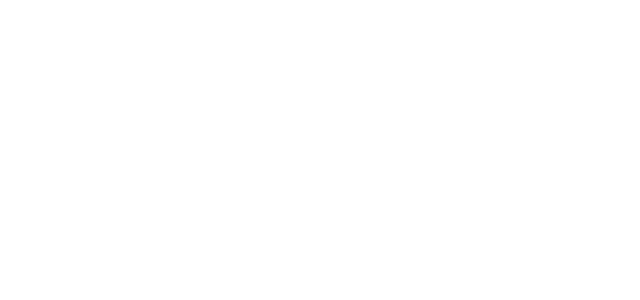
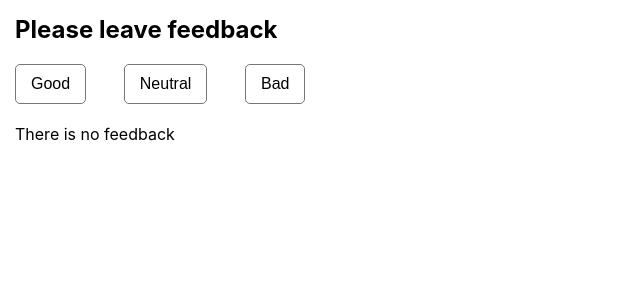
Before and after one commit to bohdan-ryzhko/goit-react-hw-04-feedback, a React (Create React App) app: page / in a window 1280 px wide. Shown: the top 300 px of the page, without its empty margins (0-640 px from the left). Built offline with nearby package versions, Linux system fonts and the light colour scheme.

Commit message:
add options feedback buttons

```diff
--- a/src/components/App.jsx
+++ b/src/components/App.jsx
@@ -1,7 +1,9 @@
+import { FeedbackPage } from "./FeedbackPage/FeedbackPage";
+
 export const App = () => {
   return (
     <div className="App">
-
+      <FeedbackPage />
     </div>
   );
 };
--- /dev/null
+++ b/src/components/FeedbackOptions/FeedbackOptions.jsx
@@ -0,0 +1,19 @@
+import PropTypes from 'prop-types';
+import { FeedbackButtonList, FeedbackItem, FeedbackButton } from "./FeedbackOptions.styled";
+
+export const FeedbackOptions = ({ options, onLeaveFeedback }) => {
+	return (
+		<FeedbackButtonList>
+			{options.map(option => (
+				<FeedbackItem key={option}>
+					<FeedbackButton onClick={onLeaveFeedback(option)}>{option}</FeedbackButton>
+				</FeedbackItem>
+			))}
+		</FeedbackButtonList>
+	)
+}
+
+FeedbackOptions.propTypes = {
+	options: PropTypes.arrayOf(PropTypes.string.isRequired),
+	onLeaveFeedback: PropTypes.func.isRequired,
+}
--- /dev/null
+++ b/src/components/FeedbackOptions/FeedbackOptions.styled.js
@@ -0,0 +1,27 @@
+import styled from '@emotion/styled';
+
+export const FeedbackButtonList = styled.ul`
+	max-width: 300px;
+	display: flex;
+	justify-content: space-between;
+`;
+
+export const FeedbackItem = styled.li`
+	flex-basis: calc(100% / 3 - 30px);
+`;
+
+export const FeedbackButton = styled.button`
+	background-color: transparent;
+	border: 1px solid #777;
+	border-radius: 5px;
+	padding: 10px 15px;
+	transition: all 300ms ease;
+	font-size: 16px;
+	font-weight: 500;
+	text-transform: capitalize;
+
+	&:hover {
+		background-color: #999;
+		color: #fff;
+	}
+`;
--- a/src/components/FeedbackPage/FeedbackPage.jsx
+++ b/src/components/FeedbackPage/FeedbackPage.jsx
@@ -0,0 +1,66 @@
+import { useState } from "react";
+import { Container, FeedbackPageInner, FeedbackTitle } from "./FeedbackPage.styled";
+import PropTypes from "prop-types";
+import { StatiscticsList } from "components/StatisticsList/StatisticsList";
+import { Notification } from "components/Notification/Notification";
+import { FeedbackOptions } from "components/FeedbackOptions/FeedbackOptions";
+
+export const FeedbackPage = () => {
+
+	const [good, setGood] = useState(0);
+	const [neutral, setNeutral] = useState(0);
+	const [bad, setBad] = useState(0);
+
+	const total = good + neutral + bad;
+	const positivePercentage = Math.round(good * 100 / total);
+	const options = ["good", "neutral", "bad"];
+
+	const onLeaveFeedback = option => () => {
+		switch (option) {
+			case "good":
+				setGood(prev => prev + 1);
+				break;
+			case "neutral":
+				setNeutral(prev => prev + 1);
+				break;
+			case "bad":
+				setBad(prev => prev + 1);
+				break;
+		}
+	}
+
+	return (
+		<Container>
+			<FeedbackPageInner>
+				<FeedbackTitle>Please leave feedback</FeedbackTitle>
+				<FeedbackOptions options={options} onLeaveFeedback={onLeaveFeedback}  />
+			</FeedbackPageInner>
+			{total === 0
+					? <>
+						<Notification message="There is no feedback" />
+					</>
+					:
+					(<>
+						<FeedbackPageInner>
+							<FeedbackTitle>Statisctics</FeedbackTitle>
+							<StatiscticsList
+								good={good}
+								neutral={neutral}
+								bad={bad}
+								total={total}
+								positivePercentage={positivePercentage}
+							/>
+						</FeedbackPageInner>
+					</>)
+				}
+		</Container>
+	)
+}
+
+FeedbackPage.propTypes = {
+	state: PropTypes.exact({
+		good: PropTypes.number.isRequired,
+		neutral: PropTypes.number.isRequired,
+		bad: PropTypes.number.isRequired
+	}),
+}
--- a/src/components/FeedbackPage/FeedbackPage.styled.js
+++ b/src/components/FeedbackPage/FeedbackPage.styled.js
@@ -0,0 +1,17 @@
+import styled from '@emotion/styled';
+
+export const Container = styled.div`
+	margin: 0 auto;
+	padding: 15px;
+`;
+
+export const FeedbackPageInner = styled.div`
+	&+& {
+		margin-top: 30px;
+	}
+`;
+
+export const FeedbackTitle = styled.h2`
+	margin-top: 0;
+	margin-bottom: 20px;
+`;
--- /dev/null
+++ b/src/components/Notification/Notification.jsx
@@ -0,0 +1,14 @@
+import PropTypes from 'prop-types';
+import { NotificationMessage } from "./Notification.styled";
+
+export const Notification = ({ message }) => {
+	return (
+		<NotificationMessage>
+			{message}
+		</NotificationMessage>
+	)
+}
+
+Notification.propTypes = {
+	message: PropTypes.string.isRequired,
+}
--- /dev/null
+++ b/src/components/Notification/Notification.styled.js
@@ -0,0 +1,5 @@
+import styled from '@emotion/styled';
+
+export const NotificationMessage = styled.p`
+	margin-top: 20px;
+`;
--- /dev/null
+++ b/src/components/StatisticsList/StatisticsList.jsx
@@ -0,0 +1,32 @@
+import PropTypes from 'prop-types';
+
+// import { CountTotalFeedback } from 'components/CountTotalFeedback/CountTotalFeedback';
+import { StatisticsBoard, StatisticsInfo } from "./StatisticsList.styled";
+// import { CountPositiveFeedbackPercentage } from 'components/CountPositiveFeedbackPercentage/CountPositiveFeedbackPercentage';
+
+export const StatiscticsList = ({ good, neutral, bad, total, positivePercentage }) => {
+	return (
+		<StatisticsBoard>
+			<StatisticsInfo>
+				<span>Good: </span>
+				<span>{good}</span>
+			</StatisticsInfo>
+			<StatisticsInfo>
+				<span>Neutral: </span>
+				<span>{neutral}</span>
+			</StatisticsInfo>
+			<StatisticsInfo>
+				<span>Bad: </span>
+				<span>{bad}</span>
+			</StatisticsInfo>
+			{/* <CountTotalFeedback total={total} /> */}
+			{/* <CountPositiveFeedbackPercentage positivePercentage={positivePercentage} /> */}
+		</StatisticsBoard>
+	)
+}
+
+StatiscticsList.propTypes = {
+	good: PropTypes.number.isRequired,
+	neutral: PropTypes.number.isRequired,
+	bad: PropTypes.number.isRequired,
+}
--- /dev/null
+++ b/src/components/StatisticsList/StatisticsList.styled.js
@@ -0,0 +1,16 @@
+import styled from '@emotion/styled';
+
+export const StatisticsBoard = styled.ul`
+	max-width: 210px;
+	height: 100px;
+	display: flex;
+	flex-direction: column;
+	gap: 10px;
+	justify-content: space-between;
+`;
+
+	export const StatisticsInfo = styled.li`
+	display: flex;
+	justify-content: space-between;
+	font-size: 20px;
+`;
--- a/src/index.css
+++ b/src/index.css
@@ -1,4 +1,5 @@
-@import-normalize; /* bring in normalize.css styles */
+@import-normalize;
+/* bring in normalize.css styles */
 
 body {
   margin: 0;
@@ -13,3 +14,14 @@
   font-family: source-code-pro, Menlo, Monaco, Consolas, 'Courier New',
     monospace;
 }
+
+ul,
+li {
+  padding: 0;
+  margin: 0;
+  list-style-type: none;
+}
+
+button {
+  cursor: pointer;
+}
```
